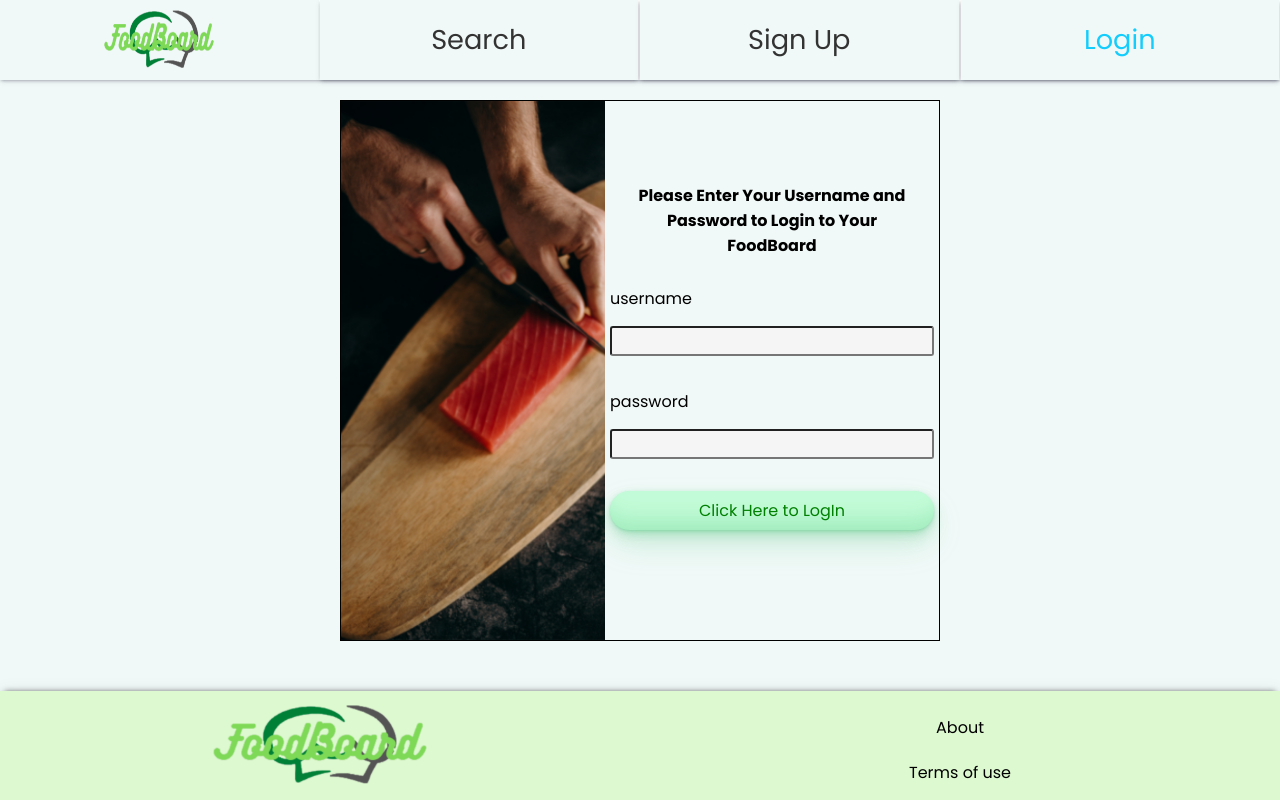
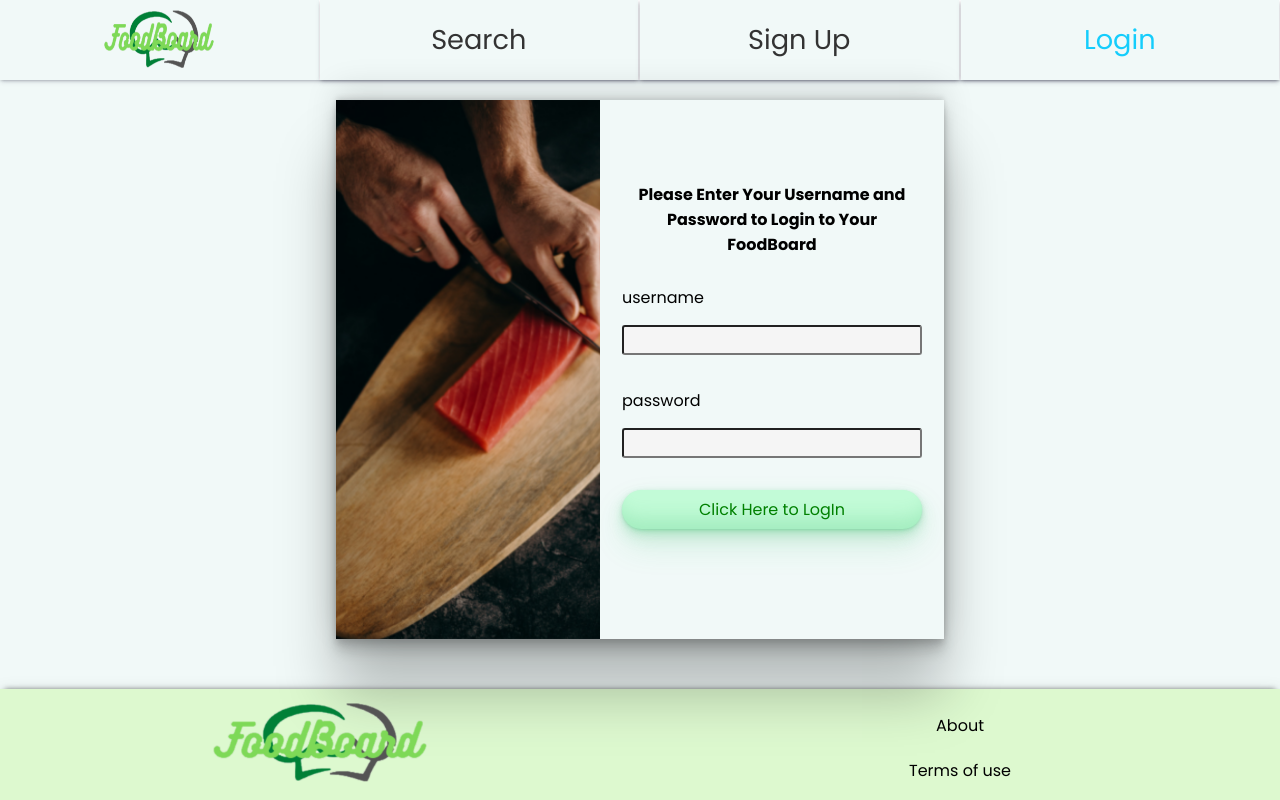
Before and after one commit to GeorgeMc1/FP-frontend, a React (Create React App) app: page /login in a window 1280 px wide. Shown: the top 800 px of the page. Built offline with nearby package versions, Linux system fonts and the light colour scheme; the HTML template or start-up script is replaced by a standard one.

Commit message:
small login in page changes and some changes to the info page

```diff
--- a/src/components/RecipeInfoPage/InfoContainer.jsx
+++ b/src/components/RecipeInfoPage/InfoContainer.jsx
@@ -3,23 +3,25 @@ import styled from "styled-components";
 const InfoContainer = styled.div`
     display: flex;
     flex-direction: column;
-    /* align-items: center; */
     max-width: 800px;
-    /* margin: 0 auto; */
 
     h2{
         text-align: center;
     }
     ul{
         margin: 5px 0;
+        padding: 0 0 0 25px;
     }
     #nutrition{
         display: flex;
         justify-content: center;
     }
     &.recipeAction{
+        padding: 10px;
         margin-left: 15px;
         align-items: center;
+        border-radius: 5px;
+        border: 10px solid rgb(194, 251, 215);
     }
     .recipeLink{
         color: black;
--- a/src/css/logInPage.css
+++ b/src/css/logInPage.css
@@ -41,12 +41,14 @@
 	max-width: 1000px;
 	min-width: 600px;
 	margin: 20px auto;
-	border: 1px solid black;
+	box-shadow: rgb(0 0 0 / 25%) 0px 54px 55px, rgb(0 0 0 / 12%) 0px -12px 30px,
+        rgb(0 0 0 / 12%) 0px 4px 6px, rgb(0 0 0 / 17%) 0px 12px 13px,
+        rgb(0 0 0 / 9%) 0px -3px 5px;
 }
 
 #formContainer{
 	width: 100%;
-	margin: 5px;
+	margin: 0 22px;
 }
 
 #loginHeader{
--- a/src/pages/RecipeInfoPage.jsx
+++ b/src/pages/RecipeInfoPage.jsx
@@ -29,15 +29,14 @@ const RecipeInfoPage = ({ data }) => {
         <PageContainer id="recipeInfoPage">
             <h2>{data.recipe.label}</h2>
             <TopRow>
-                <RecipieImage data={images}></RecipieImage>
+                <RecipieImage data={images}/>
                 <RecipeInfoPageAction
                     timeToPlate={timeToPlate}
                     cuisineType={cuisineType}
                     dishType={dishType}
                     mealType={mealType}
                     serves={serves}
-                    link={recipeLink}>
-                </RecipeInfoPageAction>
+                    link={recipeLink}/>
             </TopRow>
             <InfoBottomSec ingLines={ingLines} cautions={cautions} digest={digest}/>
         </PageContainer>
```
